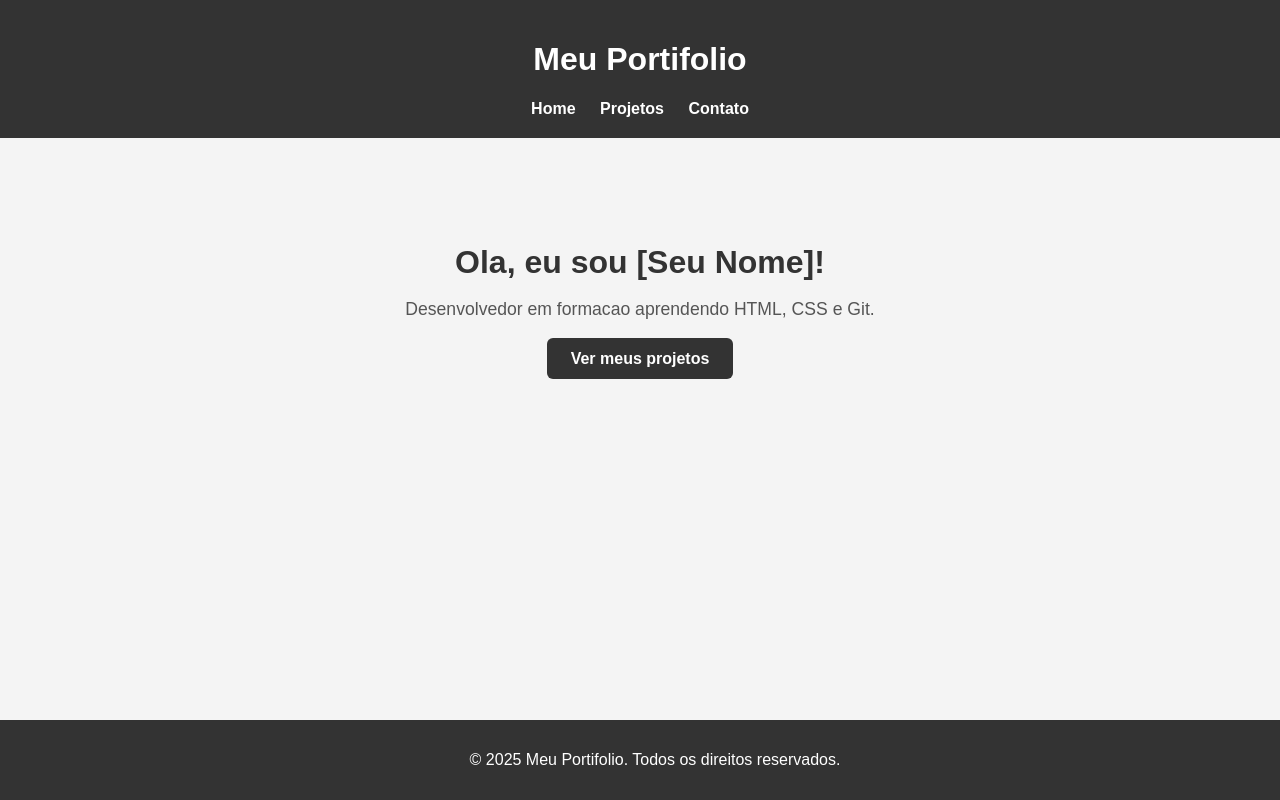
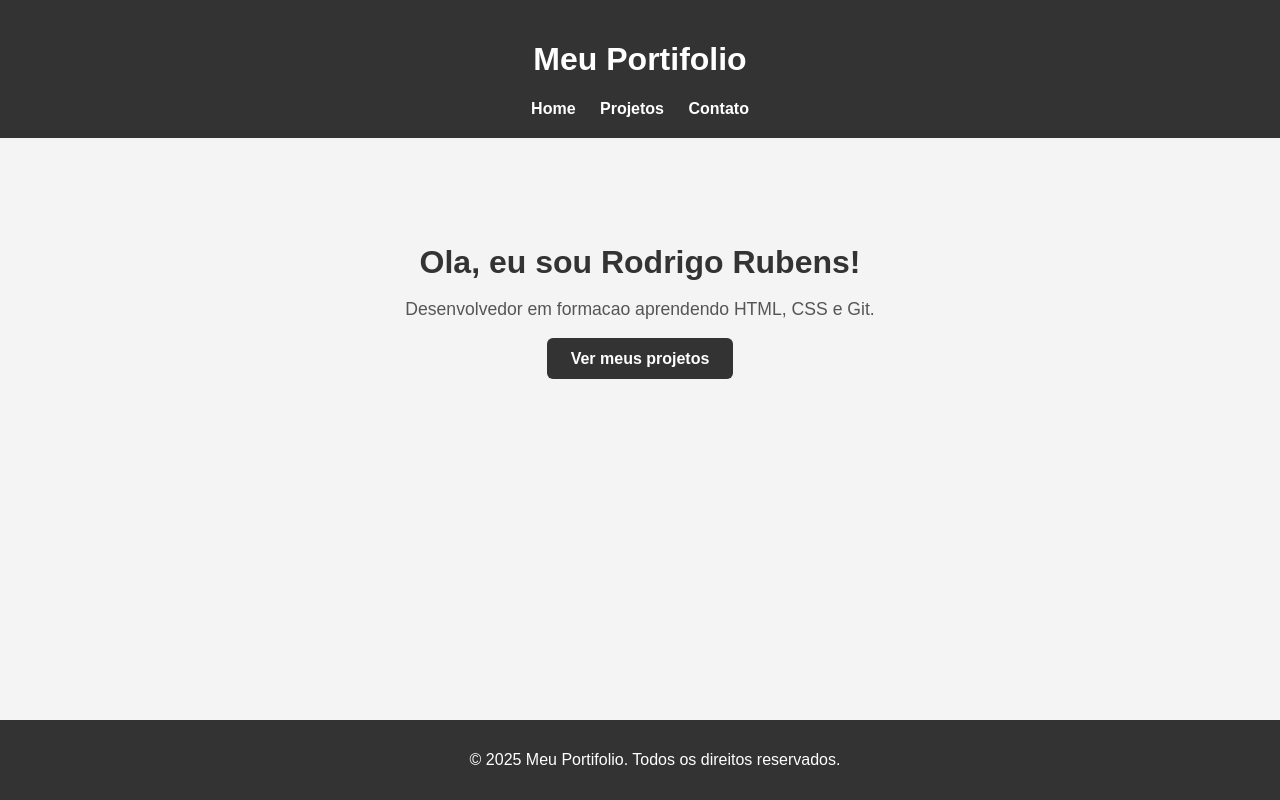
Before and after one commit to Rodrigo-Rubens/portifolio, a plain HTML site: page index.html in a window 1280 px wide. Drawn offline with Linux system fonts and the light colour scheme.

Commit message:
Update index.html

```diff
--- a/index.html
+++ b/index.html
@@ -28,7 +28,7 @@
 <!-- Conteudo principal da pagina -->
 <main>
 <section class="apresentacao">
-<h2>Ola, eu sou [Seu Nome]!</h2>
+<h2>Ola, eu sou Rodrigo Rubens!</h2>
 <p>Desenvolvedor em formacao aprendendo HTML, CSS e Git.</p>
 <a href="pages/projetos.html" class="botao">Ver meus projetos</a>
 </section>
```
